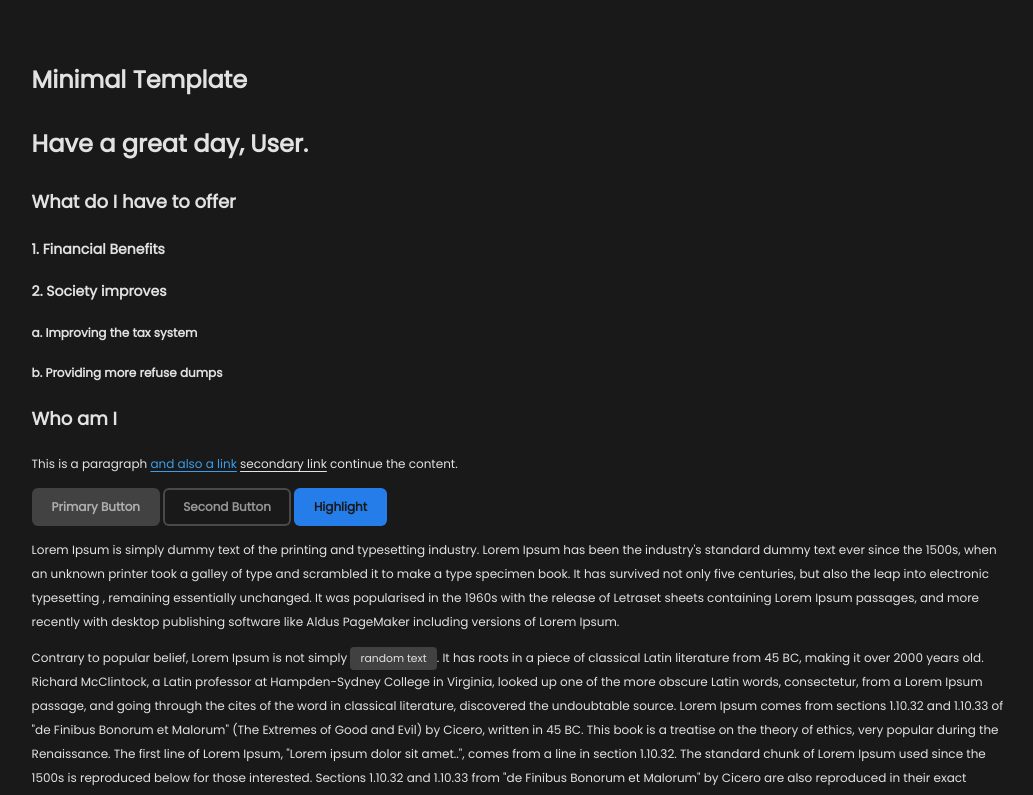
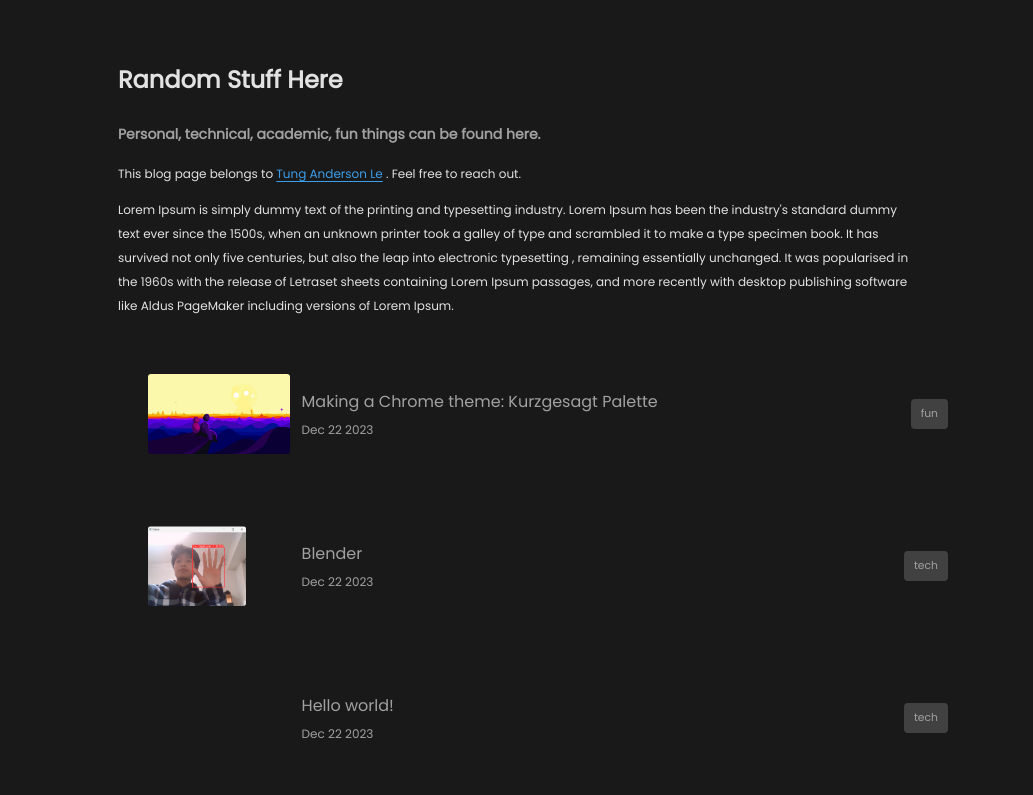
Before and after one commit to TungVietLe/blog, a plain HTML site: page index.html in a window 1280 px wide. Shown: the top 795 px of the page, without its empty margins (122-1155 px from the left). Drawn offline with Linux system fonts and the light colour scheme.

Commit message:
feat: add blog

```diff
--- a/index.html
+++ b/index.html
@@ -4,37 +4,21 @@
     <meta charset="UTF-8">
     <meta name="viewport" content="width=device-width, initial-scale=1.0">
     <meta http-equiv="X-UA-Compatible" content="ie=edge">
-    <title>Minimal Template</title>
+    <title>Tung's Random</title>
     <link rel="stylesheet" href="/style.css">
     <link rel="icon" href="./favicon.ico" type="image/x-icon">
   </head>
   <body>
     <main>
-        <h1>Minimal Template</h1>
-        <h1>Have a great day, User.</h1>
+        <h1>Random Stuff Here</h1>
 
-        <h2>What do I have to offer</h2>
-
-        <h3>1. Financial Benefits</h3>
-
-        <h3>2. Society improves</h3>
-
-        <h4>a. Improving the tax system</h4>
-
-        <h4>b. Providing more refuse dumps</h4>
-
-        <h2>Who am I</h2>
+        <h3 class="secondary">Personal, technical, academic, fun things can be found here.</h3>
 
         <p>
-            This is a paragraph
-            <a href="https://tungle.tech/">and also a link</a>
-            <a class="secondary" href="https://tungle.tech/">secondary link</a>
-            continue the content.
+            This blog page belongs to
+            <a href="https://tungle.tech/">Tung Anderson Le</a>
+            . Feel free to reach out.
         </p>
-
-        <button>Primary Button</button>
-        <button class="secondary">Second Button</button>
-        <button class="highlight">Highlight</button>
 
         <p>
           Lorem Ipsum is simply dummy text of the printing and typesetting industry. Lorem Ipsum has been the industry's standard
@@ -43,6 +27,34 @@
           unchanged. It was popularised in the 1960s with the release of Letraset sheets containing Lorem Ipsum passages, and more
           recently with desktop publishing software like Aldus PageMaker including versions of Lorem Ipsum.
         </p>
+
+        <a class="blog-container" href="google">
+          <img src="/0ihye7wu70h61.jpg"/>
+          <div class="title">
+            Making a Chrome theme: Kurzgesagt Palette
+            <div class="time">Dec 22 2023</div>
+          </div>
+          <mark>fun</mark>
+        </a>
+
+        <a class="blog-container" href="google">
+          <img src="/Screenshot 2023-12-14 153933.png" />
+          <div class="title">
+            Blender
+            <div class="time">Dec 22 2023</div>
+          </div>
+          <mark>tech</mark>
+        </a>
+
+        <a class="blog-container" href="google">
+          <img src="" />
+          <div class="title">
+            Hello world!
+            <div class="time">Dec 22 2023</div>
+          </div>
+          <mark>tech</mark>
+        </a>
+
 
         <p>
           Contrary to popular belief, Lorem Ipsum is not simply <mark>random text</mark>. It has roots in a piece of classical Latin literature
--- a/style.css
+++ b/style.css
@@ -25,6 +25,10 @@
     /* scroll bar */
     --scrollbar-track: transparent;
     --scrollbar-thumb: #494949;
+
+    /* blog */
+    --blog-text-hover: #ffffff;
+    --blog-bg-hover: #121212;
 }
 
 /* scroll bar */
@@ -55,7 +59,7 @@ html {
 body {
     background-color: var(--bg);
     color: var(--text-primary);
-    margin: 7vh 12vw;
+    margin: 7vh 20em;
 }
 a {
     color: var(--link-text);
@@ -64,6 +68,10 @@ a {
 }
 a.secondary{
     color: inherit;
+}
+
+img {
+    border-radius: 12px;
 }
 
 pre {
@@ -110,3 +118,41 @@ button:hover {
 .secondary {
     color: var(--text-secondary);
 }
+
+
+.blog-container {
+    color: var(--text-secondary);
+    text-decoration: none;
+    display: flex;
+    justify-content: space-between; gap: 20px;
+    align-items:center;
+    height: 10vh;
+    width: 100%;
+    cursor: pointer;
+    transition-duration: 0.2s;
+    margin: 40px 0px;
+    padding: 16px 30px;
+    border-radius: 6px;
+}
+
+.blog-container img {
+    max-width: 100%;
+    max-height: 100%;
+    border-radius: 3px;
+}
+.blog-container .title {
+    position: absolute;
+    margin-left: 12vw;
+    font-size: medium;
+    max-width: 30vw;
+    text-wrap: wrap;
+}
+.blog-container:hover {
+    color: var(--blog-text-hover);
+    background-color: var(--blog-bg-hover);
+}
+
+.blog-container .time {
+    color: var(--text-secondary);
+    font-size: 12px;
+}
```
Also changed, not shown: 0ihye7wu70h61.jpg (added), Screenshot 2023-12-14 153933.png (added).
